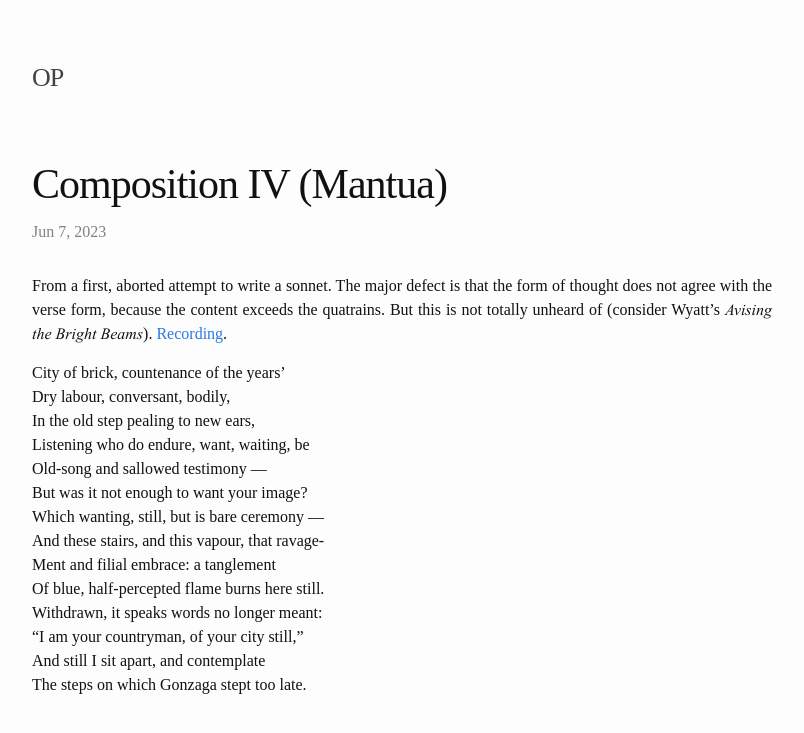
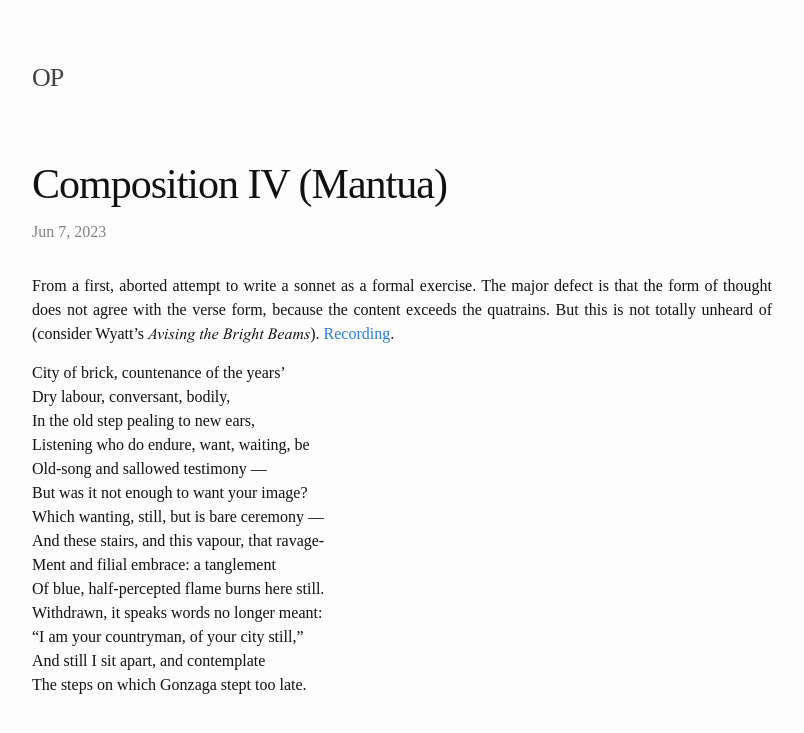
Before and after one commit to TheatrumMundi/TheatrumMundi, a Jekyll site: the page built from _posts/2023-06-07-composition-IV-mantua.markdown, in a window 1280 px wide. Shown: the top 733 px of the page, without its empty margins (238-1042 px from the left). Built offline with Jekyll 4.4.1, drawn with Linux system fonts in a browser that asks for light colours; some web fonts are replaced.

Commit message:
Update 2023-06-07-composition-IV-mantua.markdown

```diff
--- a/_posts/2023-06-07-composition-IV-mantua.markdown
+++ b/_posts/2023-06-07-composition-IV-mantua.markdown
@@ -4,7 +4,7 @@ title:  "Composition IV (Mantua)"
 date:   2023-06-07 17:41:00 +0100
 categories: jekyll update
 ---
-From a first, aborted attempt to write a sonnet. The major defect is that the form of thought does not agree with the verse form, because the content exceeds the quatrains. But this is not totally unheard of (consider Wyatt's *Avising the Bright Beams*). [Recording](https://voca.ro/13I9pNhtEt9i).
+From a first, aborted attempt to write a sonnet as a formal exercise. The major defect is that the form of thought does not agree with the verse form, because the content exceeds the quatrains. But this is not totally unheard of (consider Wyatt's *Avising the Bright Beams*). [Recording](https://voca.ro/13I9pNhtEt9i).
 
 City of brick, countenance of the years’ <br>
 Dry labour, conversant, bodily, <br>
```
